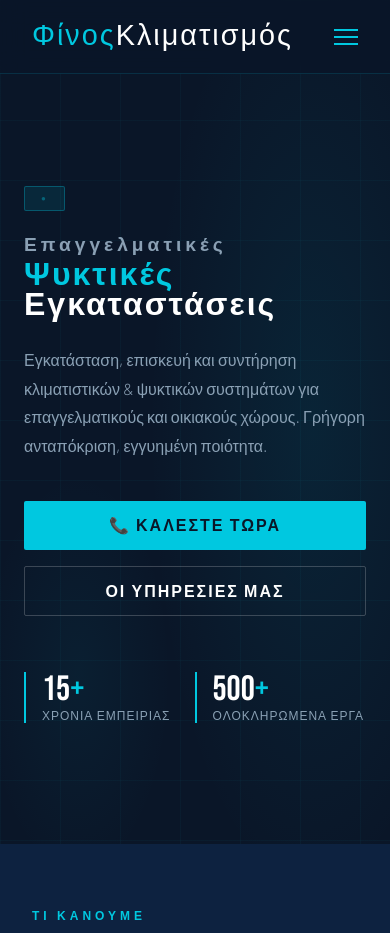
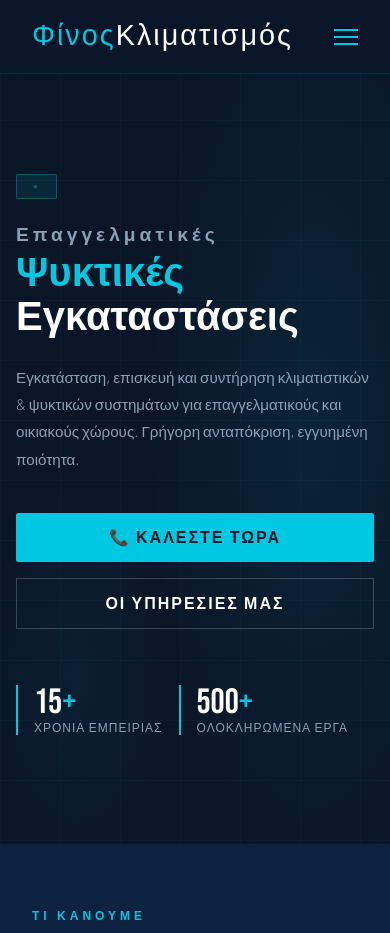
Before and after one commit to michailthors/site_psuktikos, a Flask app: page / in a window 390 px wide. Shown: the top 933 px of the page. Run offline with Flask 3, Linux system fonts and the light colour scheme.

Commit message:
mobile changes

```diff
--- a/templates/index.html
+++ b/templates/index.html
@@ -661,30 +661,61 @@
       footer { padding: 2rem; flex-direction: column; text-align: center; }
     }
     @media (max-width: 640px) {
-      .services-grid { grid-template-columns: 1fr; }
-      .form-grid { grid-template-columns: 1fr; }
-      .hero-stats { flex-wrap: wrap; gap: 1.5rem; }
-      .hero-actions { flex-direction: column; align-items: flex-start; }
-      #hero { padding: 7rem 1.5rem 3rem; }
-
-  /* ── ΤΟ ΚΥΡΙΟ FIX ── */
-      .hero-title {
-      font-size: clamp(2rem, 7vw, 3.5rem);
-      word-break: break-word;
-      overflow-wrap: break-word;
-      hyphens: auto;
-      max-width: 100%;
+      #hero {
+      padding: 7rem 1rem 3rem;
+      grid-template-columns: 1fr;
   }
 
-  /* ── buttons χωρίς clip-path ── */
-     .btn-primary,
-    .btn-secondary {
-     clip-path: none;
-     border-radius: 2px;
-     width: 100%;
-     text-align: center;
+    .hero-content {
+    width: 100%;
+    overflow: visible;
+  }
+
+  .hero-title {
+    font-size: 2.5rem !important;
+    line-height: 1.1;
+    letter-spacing: 0;
+    word-break: normal;
+    overflow-wrap: break-word;
+  }
+
+  .line-small {
+    font-size: 1rem;
+    letter-spacing: 2px;
+  }
+
+  .hero-desc {
+    max-width: 100%;
+    width: 100%;
+    font-size: 0.95rem;
+  }
+
+  .hero-actions {
+    flex-direction: column;
+    width: 100%;
+  }
+
+  .btn-primary,
+  .btn-secondary {
+    width: 100%;
+    text-align: center;
+    clip-path: none;
+  }
+
+  .hero-stats {
+    flex-wrap: wrap;
+    gap: 1rem;
+  }
+
+  .services-grid {
+    grid-template-columns: 1fr;
+  }
+
+  .form-grid {
+    grid-template-columns: 1fr;
   }
 }
+
 
 
   </style>
@@ -711,33 +742,44 @@
   <div class="hero-grid-lines"></div>
 
   <div class="hero-content">
+
     <div class="hero-badge"></div>
+
     <h1 class="hero-title">
       <span class="line-small">Επαγγελματικές</span>
       <span class="line-accent">Ψυκτικές</span>
       Εγκαταστάσεις
     </h1>
+
     <p class="hero-desc">
       Εγκατάσταση, επισκευή και συντήρηση κλιματιστικών &amp; ψυκτικών συστημάτων
       για επαγγελματικούς και οικιακούς χώρους. Γρήγορη ανταπόκριση, εγγυημένη ποιότητα.
     </p>
+
     <div class="hero-actions">
       <a href="tel:+306977876709" class="btn-primary">📞 Καλέστε Τώρα</a>
       <a href="#services" class="btn-secondary">Οι Υπηρεσίες μας</a>
     </div>
+
     <div class="hero-stats">
       <div class="stat-item">
         <div class="stat-num">15<span>+</span></div>
         <div class="stat-label">Χρόνια Εμπειρίας</div>
       </div>
+
       <div class="stat-item">
         <div class="stat-num">500<span>+</span></div>
         <div class="stat-label">Ολοκληρωμένα Έργα</div>
       </div>
+    </div>
 
-      </div>
-    </div>
   </div>
+
+  <div class="hero-visual">
+    <!-- Εδώ μένει όλο το SVG σου -->
+  </div>
+
+</section>
 
   <div class="hero-visual">
     <div class="hero-icon-wrap">
```
